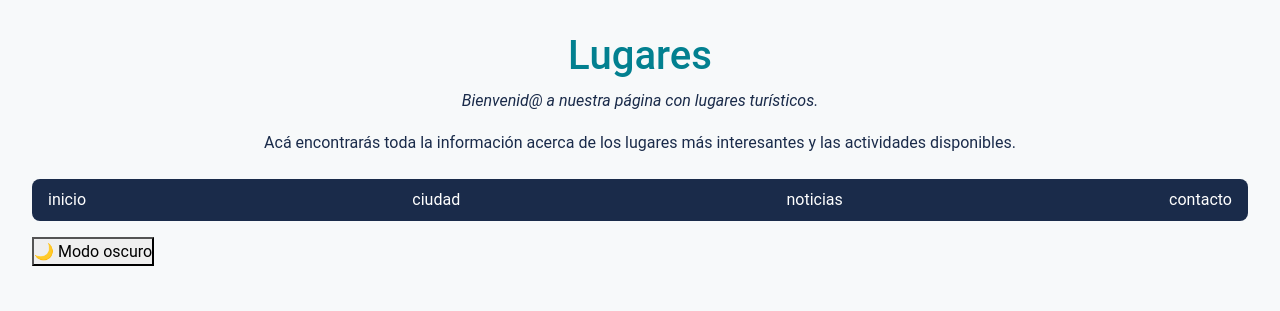
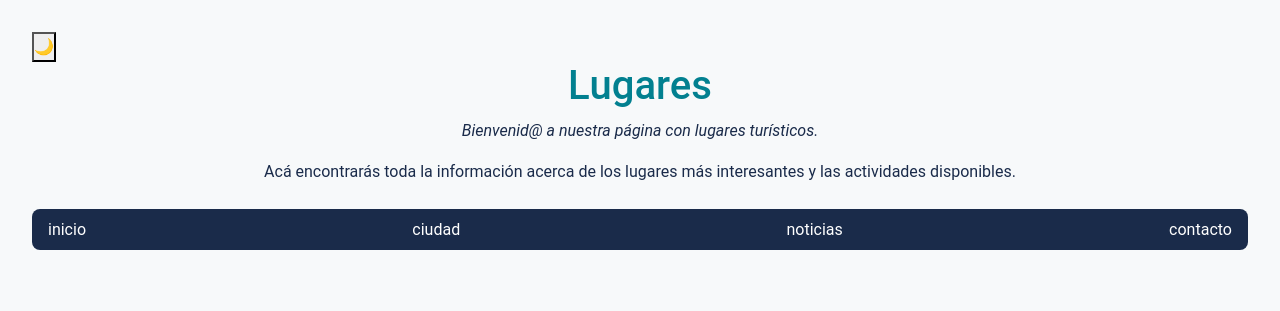
Before and after one commit to jor34378/TP_Lenguajes_Informaticos, a plain HTML site: page lugares.html in a window 1280 px wide. Shown: the top 311 px of the page. Drawn offline with nearby package versions, Linux system fonts and the light colour scheme.

Commit message:
actualizacion

```diff
--- a/lugares.html
+++ b/lugares.html
@@ -12,16 +12,19 @@
 </head>
 <body>
      <header>
+      <button id="btn-modo">🌙</button>
  <h1>Lugares</h1>
     <p><em>Bienvenid@ a nuestra página con lugares turísticos.</em></p>
     <p> Acá encontrarás toda la información acerca de los lugares más interesantes y las actividades disponibles.</p>
-     <nav class="navbar navbar-dark bg-dark">
+
+
+    <nav class="navbar navbar-dark bg-dark">
         <a class="nav-link text-white px-3"href="index.html">inicio</a>
         <a class="nav-link text-white px-3"href="ciudad.html">ciudad</a>
         <a class="nav-link text-white px-3"href="noticias.html">noticias</a>
         <a class="nav-link text-white px-3"href="contacto.html">contacto</a>
         </nav>
-         <button id="btn-modo">🌙 Modo oscuro</button>
+
      </header>
  <main>
    <h2>Lugares turísticos y un poco de su historia.</h2>
```
